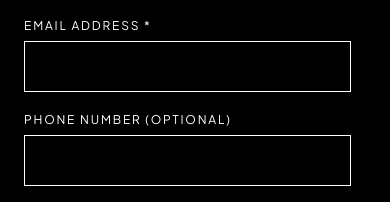
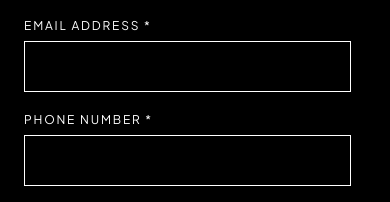
Before and after one commit to federationdesign-design/LHM, a Next.js app: page /corporate/contact in a window 390 px wide. Shown: the part 2213-2415 px from the top of the page. Built offline with nearby package versions, Linux system fonts and the light colour scheme; no server answers.

Commit message:
Corp contact form: phone field mandatory

```diff
--- a/app/ContactClient.tsx
+++ b/app/ContactClient.tsx
@@ -165,7 +165,8 @@ export default function ContactClient({ variant = 'private' }: ContactClientProp
     email.trim().length > 0 &&
     email.includes('@') &&
     message.trim().length > 0 &&
-    consent;
+    consent &&
+    (variant !== 'corporate' || phone.trim().length > 0);
 
   const allFilled = requiredFilled && phone.trim().length > 0;
 
@@ -382,7 +383,7 @@ export default function ContactClient({ variant = 'private' }: ContactClientProp
                   </div>
 
                   <div>
-                    <label style={{ display: 'block', fontSize: '0.75rem', fontWeight: 400, textTransform: 'uppercase', letterSpacing: '0.15em', color: '#ffffff', marginBottom: 8 }}>Phone number (optional)</label>
+                    <label style={{ display: 'block', fontSize: '0.75rem', fontWeight: 400, textTransform: 'uppercase', letterSpacing: '0.15em', color: '#ffffff', marginBottom: 8 }}>{variant === 'corporate' ? 'Phone number *' : 'Phone number (optional)'}</label>
                     <input
                       type="tel"
                       value={phone}
```
